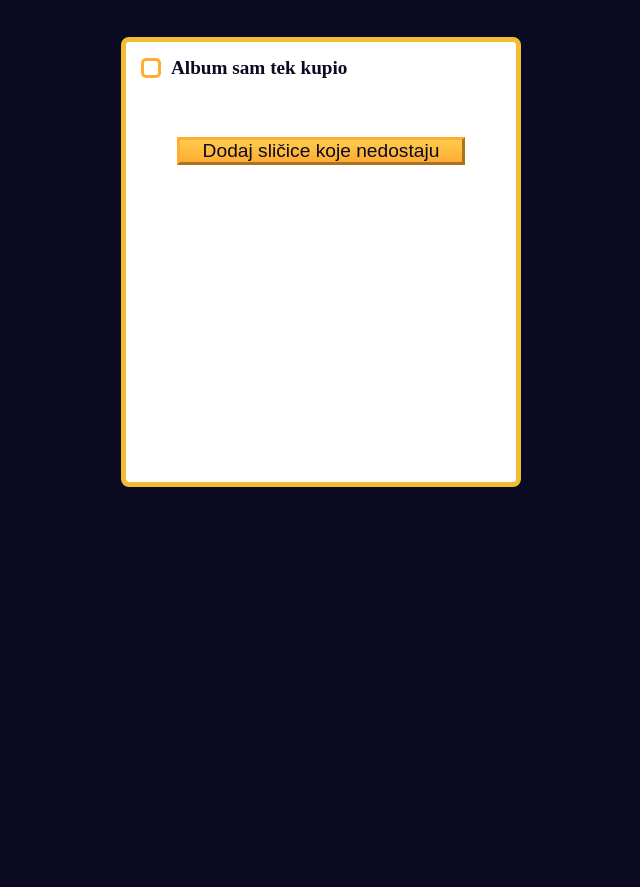
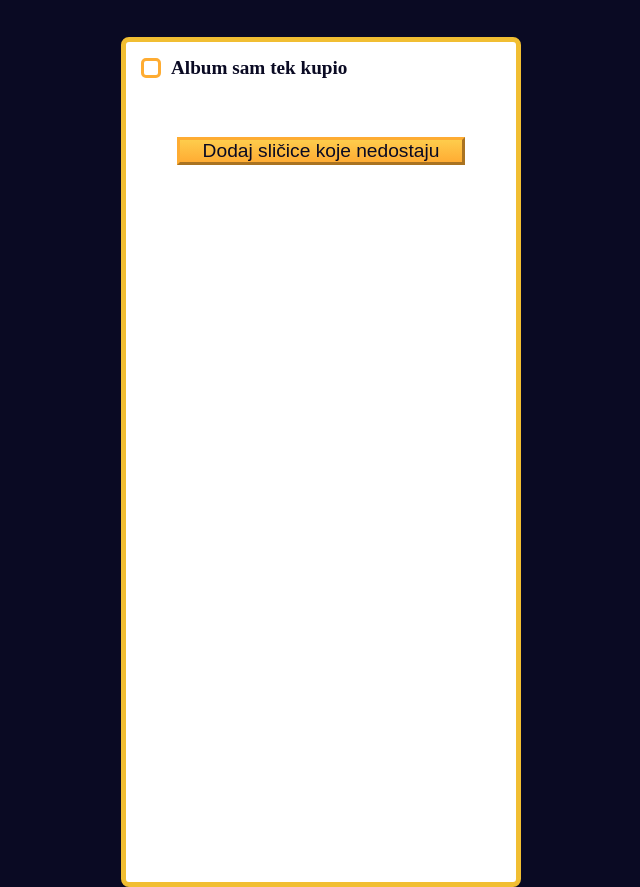
Before and after one commit to biljaned/AlbumSaSlicicama, a plain HTML site: page index.html in a window 1280 px wide. Shown: the part 60-947 px from the top of the page, without its empty margins (319-959 px from the left). Before the commit the page ends 800 px from the top, so only its background shows below. Drawn offline with Linux system fonts and the light colour scheme.

Commit message:
Povecana velicina kanvasa

```diff
--- a/styles.css
+++ b/styles.css
@@ -209,7 +209,7 @@ label {
   .todo-app,
   .task-form {
     width: 400px;
-    height: 450px;
+    height: 850px;/*ovde je promenjeno*/
   }
 
   .task-form-label {
```
